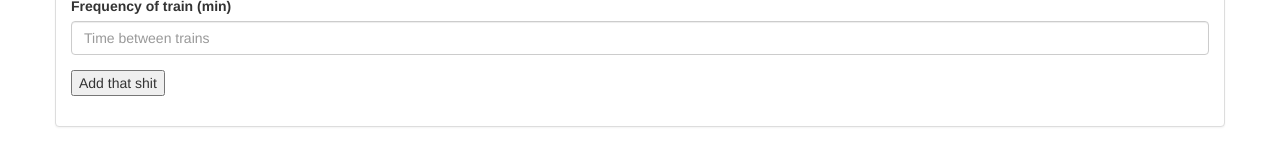
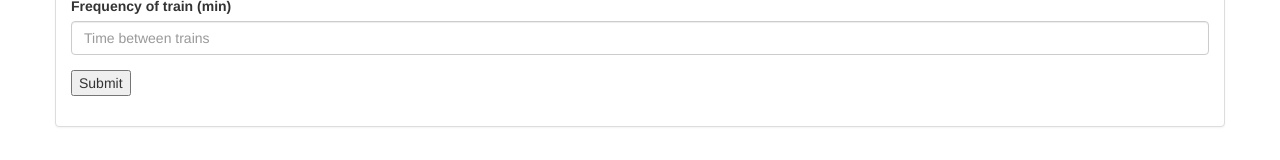
Before and after one commit to ZachRadford/Train-Scheduler, a plain HTML site: page index.html in a window 1280 px wide. Shown: the part 494-654 px from the top of the page. Drawn offline with nearby package versions, Linux system fonts and the light colour scheme; no server answers.

Commit message:
Fixed submit button text to remove vulgarity

```diff
--- a/index.html
+++ b/index.html
@@ -109,7 +109,7 @@
 					</div>
 
 					<div class="form-group">
-						<input type="submit" value="Add that shit">
+						<input type="submit" value="Submit">
 					</div>
 
 				</form>
```
